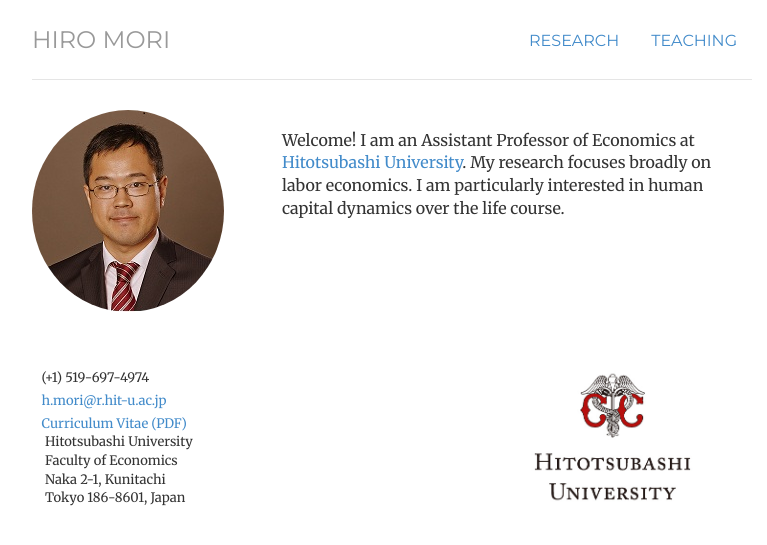
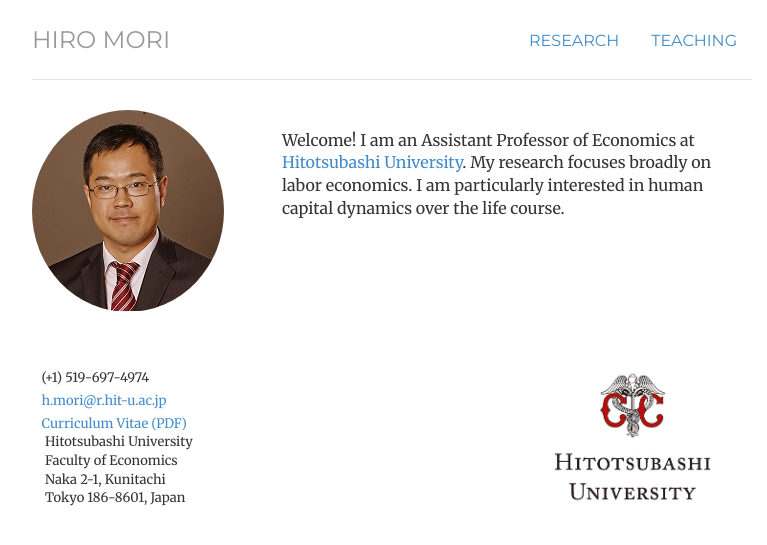
Before and after one commit to morihiroaki/morihiroaki.github.io, a Jekyll site: the page built from index.html, in a window 1280 px wide. Shown: the top 545 px of the page, without its empty margins (248-1015 px from the left). Built offline with Jekyll 4.4.1, drawn with Linux system fonts in a browser that asks for light colours.

Commit message:
Update index.html

```diff
--- a/index.html
+++ b/index.html
@@ -41,7 +41,7 @@
               <p><font size="3"> Welcome! I am an Assistant Professor of Economics at <a href="http://www.econ.hit-u.ac.jp/~koho/english/">Hitotsubashi University</a>. My research
               focuses broadly on labor economics. I am particularly interested in human capital dynamics over the life course.</p>
               <br/><br/><br/><br/><br/><br/>
-              <img  class="img-rounded" src="files/hitotsubashi.jpg" height="140" width="200" style='float:right;' hspace="40">
+              <img  class="img-rounded" src="files/hitotsubashi.jpg" height="140" width="200" style='float:right;' hspace="20">
 
               </div>
 
```
